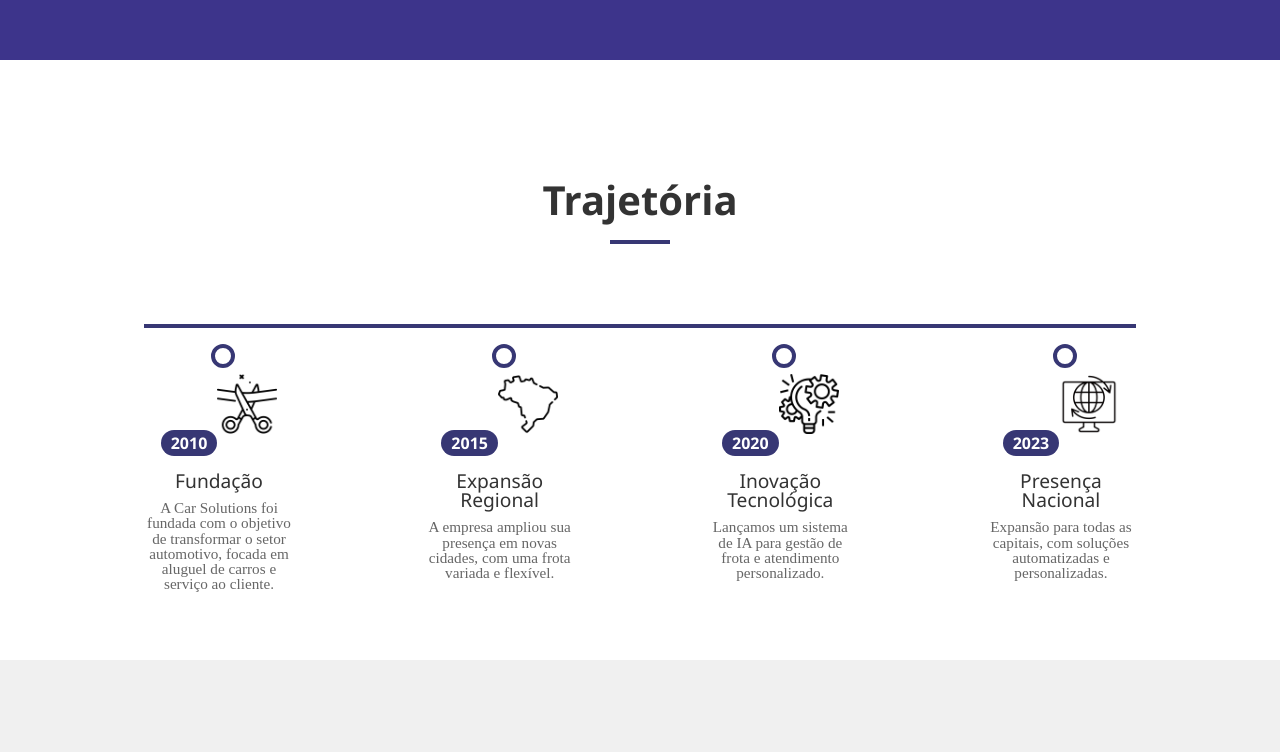
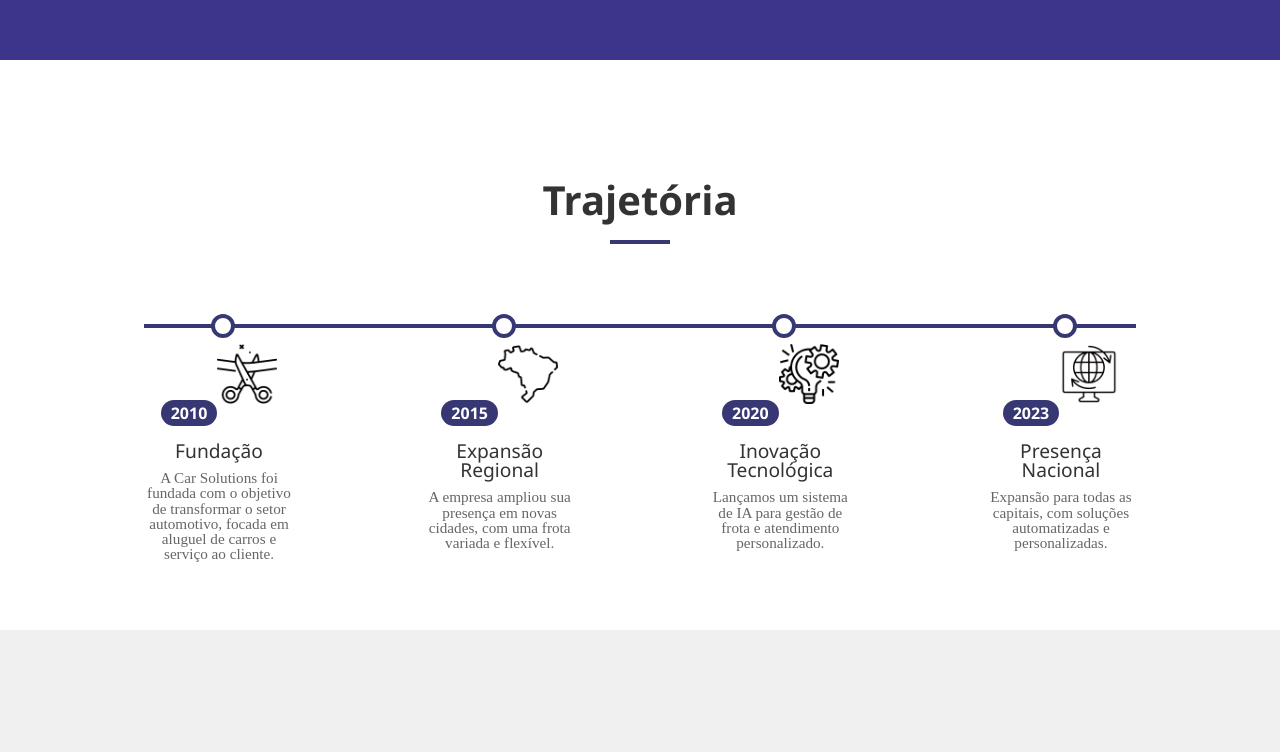
Before and after one commit to zorrzi/front-end-carsolutions, a React (Vite) app in the folder notes-frontend/: page /sobreNos in a window 1280 px wide. Shown: the part 411-1163 px from the top of the page. Built offline with nearby package versions, Linux system fonts and the light colour scheme; a web font is replaced by a local one.

Commit message:
arrumando linha do tempo

```diff
--- a/notes-frontend/src/components/SobreNos/index.css
+++ b/notes-frontend/src/components/SobreNos/index.css
@@ -112,7 +112,7 @@ body {
   text-align: center;
   opacity: 0;
   transition: all 0.6s ease-out;
-  margin-top: 60px;
+  margin-top: 30px;
 }
 
 .timeline-item::before {
```
